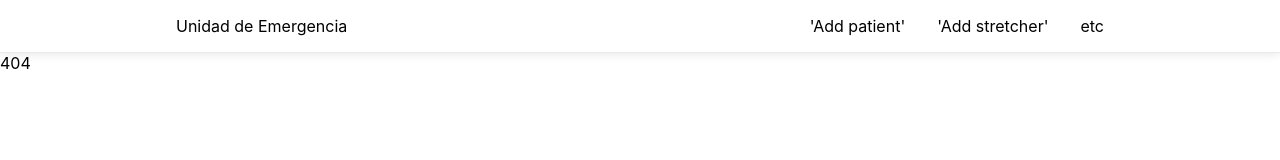
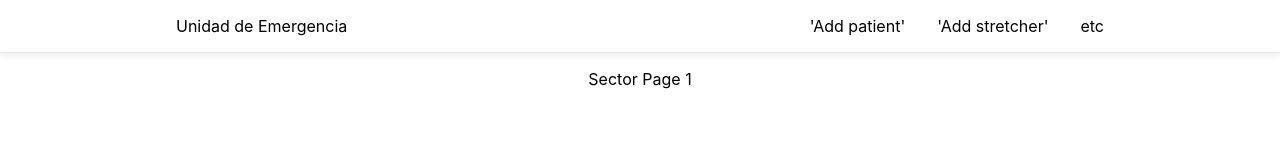
Before and after one commit to fruizrob/project-ecin-00707, a React (Create React App) app: page /sector/1 in a window 1280 px wide. Before the commit this address had no page. Shown: the top 160 px of the page. Built offline with nearby package versions, Linux system fonts and the light colour scheme; the HTML template or start-up script is replaced by a standard one.

Commit message:
sector page routes

```diff
--- a/src/App.js
+++ b/src/App.js
@@ -1,7 +1,8 @@
 import React, { Component } from 'react';
 import { BrowserRouter, Route, Switch } from 'react-router-dom';
-import Home from './components/Home';
 import Header from './components/Header';
+import Home from './components/homepage/Home';
+import SectorDetail from './components/sector/SectorDetail';
 
 import data from './data.json';
 class App extends Component {
@@ -124,6 +125,7 @@ class App extends Component {
 				<Header />
 				<Switch>
 					<Route path="/" exact render={() => <Home data={this.state} onDragEnd={this.onDragEnd} addPatient={this.addPatient} />} />
+					<Route path="/sector/:id" exact render={(props) => <SectorDetail {...props} />} />
 					<Route path="/" render={() => <div>404</div>} />
 				</Switch>
 			</BrowserRouter>
--- a/src/components/Patient.js
+++ b/src/components/homepage/Patient.js
@@ -1,6 +1,6 @@
 import React from 'react';
 import { Draggable } from 'react-beautiful-dnd';
-import icon from '../patient.svg';
+import icon from '../../patient.svg';
 
 import "./Patient.css";
 
--- a/src/components/Sector.css
+++ b/src/components/homepage/Sector.css
@@ -29,6 +29,11 @@
     font-size: 20px;
     font-weight: 600;
     letter-spacing: -.028em;
+}
+
+.sector a {
+    text-decoration: none;
+    color: white;
 }
 
 
--- a/src/components/Sector.js
+++ b/src/components/homepage/Sector.js
@@ -1,7 +1,8 @@
 import React from 'react';
-import { Droppable } from 'react-beautiful-dnd'
+import { Droppable } from 'react-beautiful-dnd';
+import { Link } from 'react-router-dom';
 import Patient from './Patient';
-import addIcon from '../add.svg';
+import addIcon from '../../add.svg';
 
 import './Sector.css';
 
@@ -11,11 +12,12 @@ export default function Sector(props) {
     return (
         <div className="aux-container-sector">
             <div className="sector" >
-                <div className="sector-header" style={{ backgroundColor: color }}>
-                    <p className="sector-category">{description}</p>
-                    <h5 className="sector-title">{title}</h5>
-                </div>
-
+                <Link to={`sector/${id}`}>
+                    <div className="sector-header" style={{ backgroundColor: color }}>
+                        <p className="sector-category">{description}</p>
+                        <h5 className="sector-title">{title}</h5>
+                    </div>
+                </Link>
                 <div className="sector-content">
                     <p className="sector-description">'Information'</p>
                     <Droppable droppableId={id}>
--- /dev/null
+++ b/src/components/sector/SectorDetail.css
@@ -0,0 +1,3 @@
+.sector-page {
+    text-align: center;
+}
--- /dev/null
+++ b/src/components/sector/SectorDetail.js
@@ -0,0 +1,13 @@
+import React, { Component } from 'react';
+import './SectorDetail.css';
+
+export default class SectorDetail extends Component {
+    render() {
+
+        return (
+            <section className="sector-page">
+                <p>Sector Page {this.props.match.params.id}</p>
+            </section>
+        )
+    }
+}
```
Also changed, not shown: src/components/homepage/Home.css (renamed from src/components/Home.css), src/components/homepage/Home.js (renamed from src/components/Home.js), src/components/homepage/Patient.css (renamed from src/components/Patient.css).
